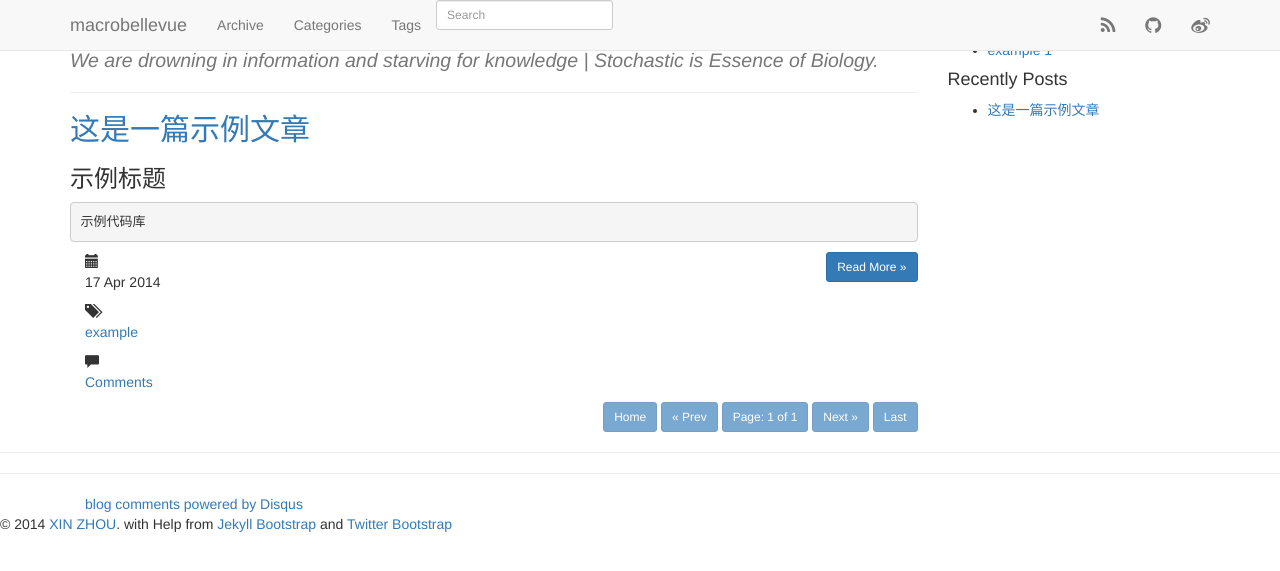
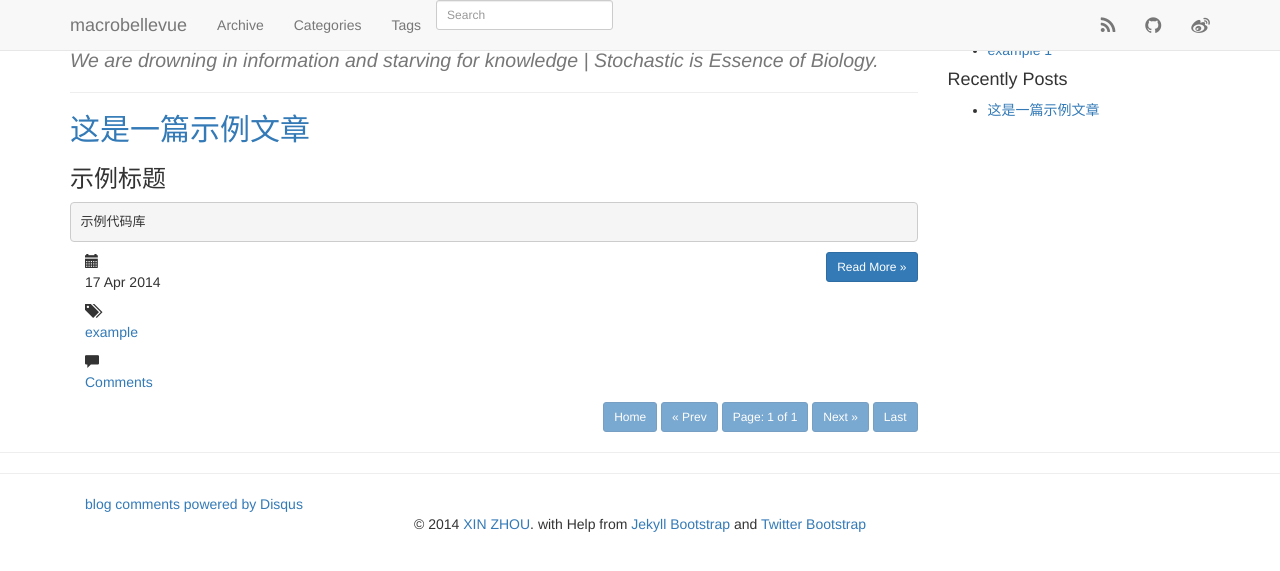
Before and after one commit to xinchoubiology/xinchoubiology.github.io, a Jekyll site: the page built from index.html, in a window 1280 px wide. Shown: the top 571 px of the page. Built offline with Jekyll 4.4.1, drawn with Linux system fonts in a browser that asks for light colours; nearby versions of some CDN libraries; Markdown is read by kramdown in place of the engine named in the settings; the list of posts is cut into pages by our own code; comment, search, counter and statistics services are not loaded.

```diff
--- a/_includes/themes/havee/default.html
+++ b/_includes/themes/havee/default.html
@@ -127,7 +127,7 @@
       </div>
     </div>
 
-      <footer style="align:center;">
+      <footer align="center">
       <p>&copy; {{ site.time | date: '%Y' }} <a href="{{ HOME_PATH }}" target="_blank">{{ site.author.name }}</a>. with Help from <a href="http://jekyllbootstrap.com/" target="_blank" title="The Definitive Jekyll Blogging Framework">Jekyll Bootstrap</a> and <a href="http://twitter.github.com/bootstrap/" target="_blank">Twitter Bootstrap</a></p>
       </footer>
 
```
